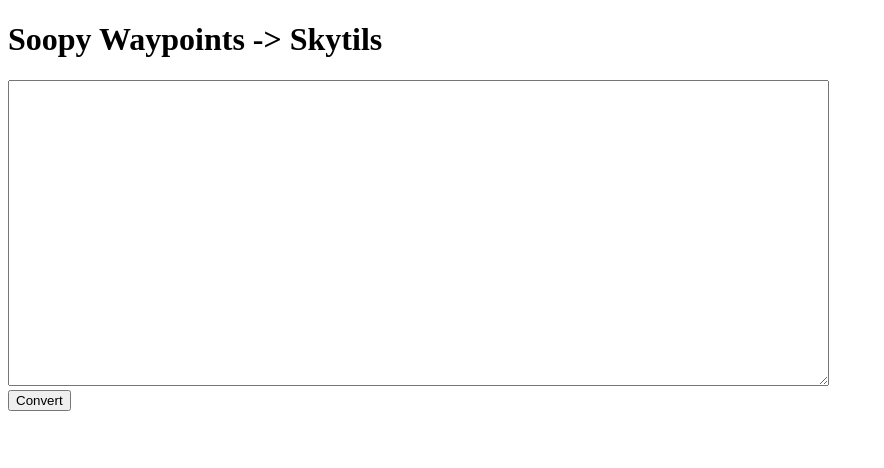
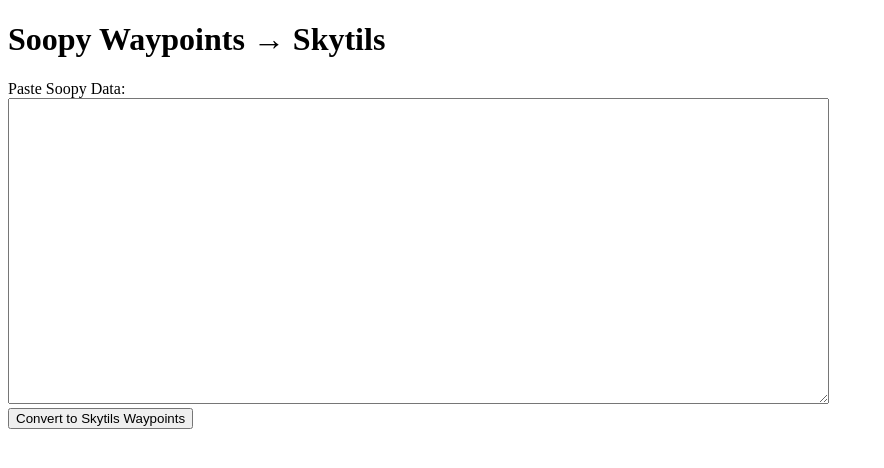
Before and after one commit to GotCubes/GotCubes.github.io, a plain HTML site: page index.html in a window 1280 px wide. Shown: the whole page, without its empty margins (0-884 px from the left). Drawn offline with Linux system fonts and the light colour scheme.

Commit message:
Style updates.

```diff
--- a/index.html
+++ b/index.html
@@ -10,10 +10,12 @@
 <script src="./scripts/pako.js"></script>
 <body>
 
-<h1>Soopy Waypoints -> Skytils</h1>
+<h1>Soopy Waypoints &rarr; Skytils</h1>
+Paste Soopy Data:
+<br>
 <textarea id="soopyToSkytilsText" rows="20" cols="100"></textarea>
-</br>
-<input id="soopyToSkytilsSubmit" type="button" value="Convert" onclick="soopyToSkytils();"/>
+<br>
+<input id="soopyToSkytilsSubmit" type="button" value="Convert to Skytils Waypoints" onclick="soopyToSkytils();"/>
 
 </body>
 </html>
--- a/scripts/soopyToSkytils.js
+++ b/scripts/soopyToSkytils.js
@@ -21,7 +21,7 @@ function soopyToSkytils() {
 	var compressedB64 = btoa(String.fromCharCode.apply(null, compressed));
 
 	navigator.clipboard.writeText("<Skytils-Waypoint-Data>(V1):" + compressedB64);
-	alert(`Copied ${numPoints} waypoints to clipboard!`);
+	alert(`Copied ${numPoints} waypoint(s) to clipboard!`);
 
 	return;
 }
```
